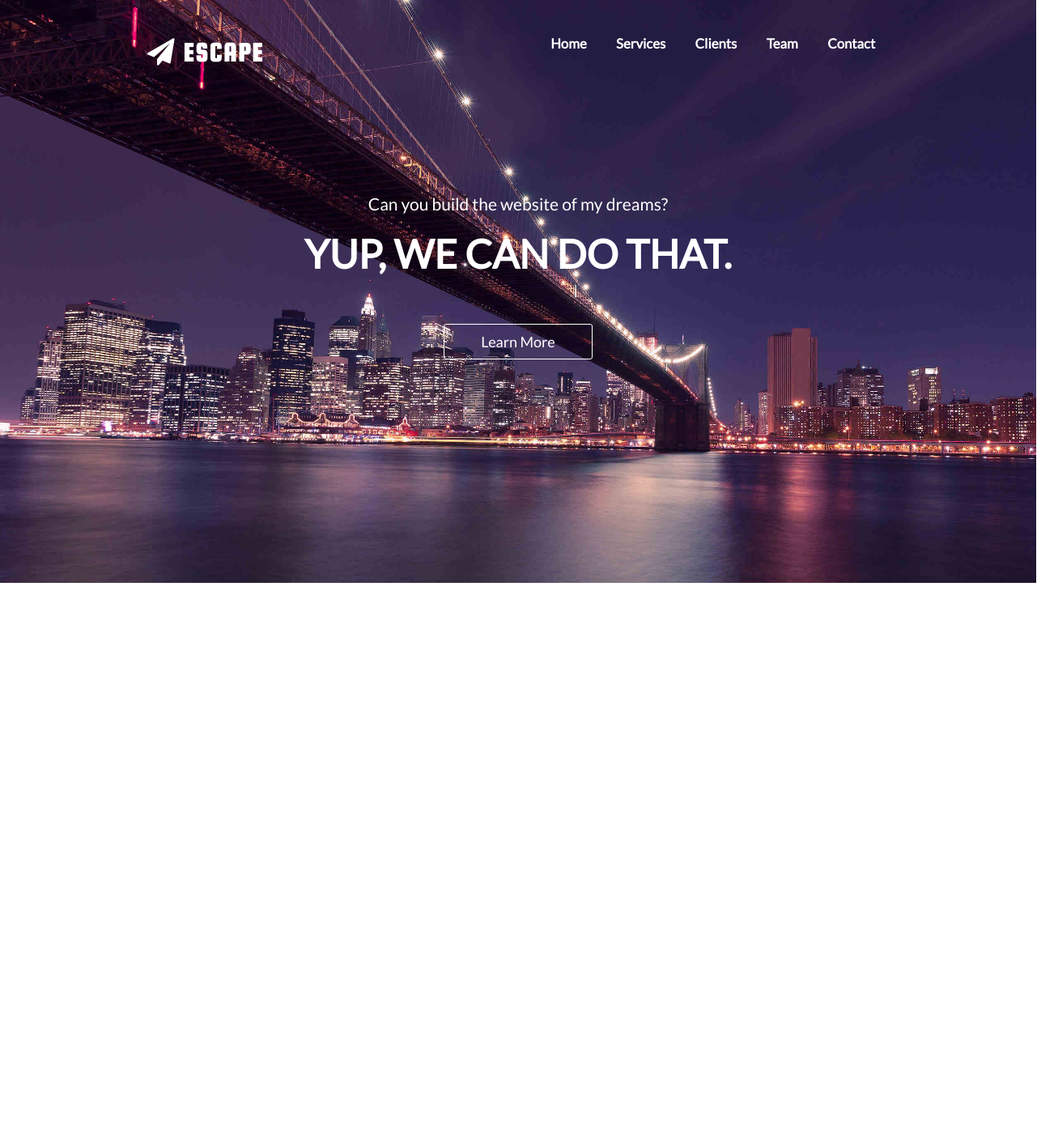
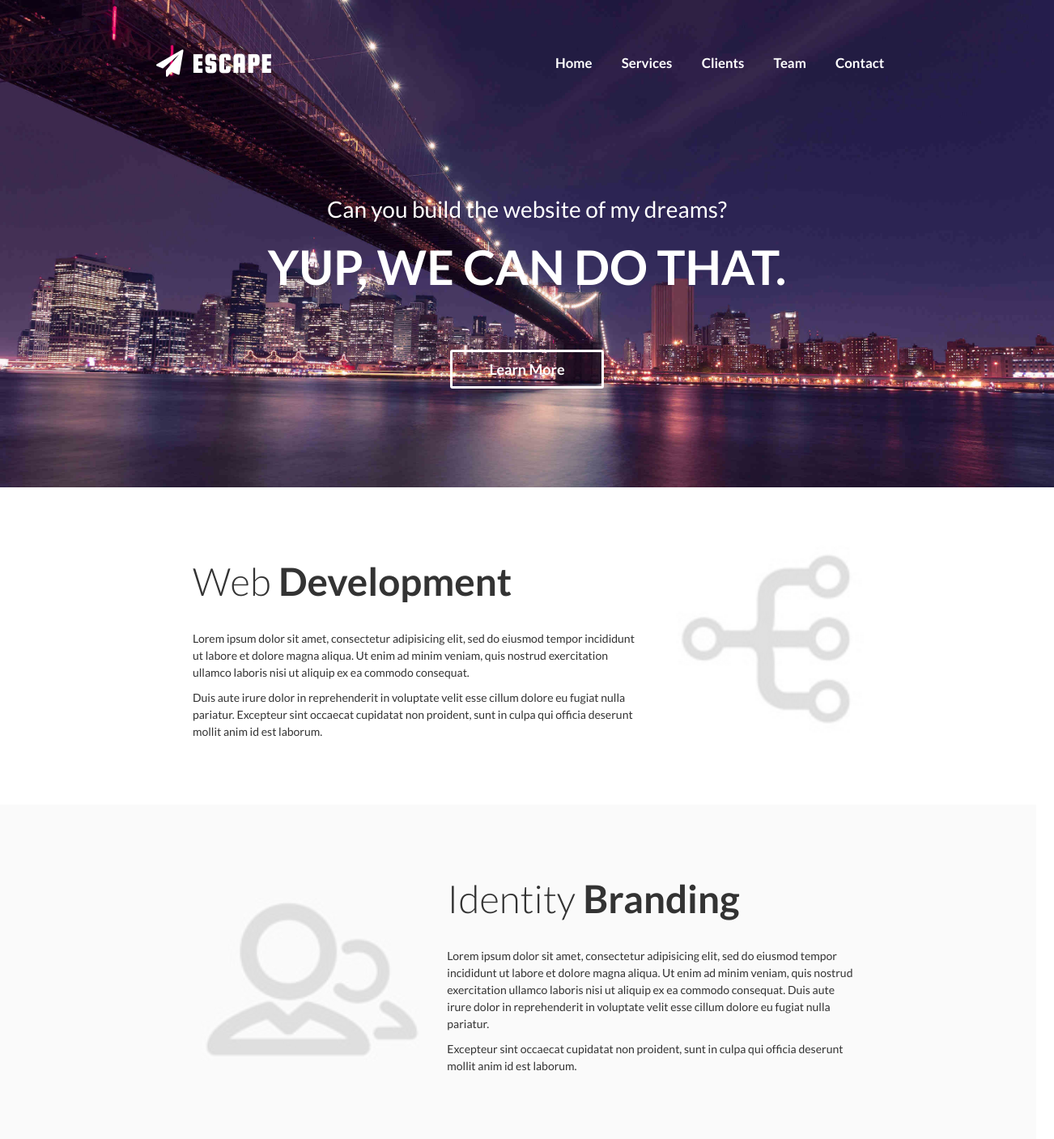
Before and after one commit to aaqib29292/escape, a plain HTML site: page index.html in a window 1280 px wide. Shown: the whole page at 81% size, 1302 px wide, since content can reach past the window. Before the commit the page ends 800 px from the top, so only its background shows below. Drawn offline with Linux system fonts and the light colour scheme.

Commit message:
add web dev n identity branding slide

```diff
--- a/css/src/app.scss
+++ b/css/src/app.scss
@@ -1,2 +1,4 @@
 @import   "common",
-          "main";
+          "main",
+          "web-development",
+          "identity-branding";
--- /dev/null
+++ b/css/src/identity-branding.scss
@@ -0,0 +1,26 @@
+#identity-branding {
+  background-color: #FAFAFA;
+  .row{
+    padding: 5em 11em 5em 11em;
+    .col-sm-8 {
+      padding-left: 4em;
+    }
+  }
+
+  h2{
+    font-size: 3.4em;
+    padding-bottom: 0.5em;
+  }
+
+  .light-font {
+    font-weight: 100;
+  }
+
+  p {
+    line-height: 150%;
+  }
+
+  img{
+    margin-top: 3em;
+  }
+}
--- a/css/src/main.scss
+++ b/css/src/main.scss
@@ -1,23 +1,25 @@
+
 #main {
-  height: 90vh;
+  height: 43em;
+  width: 93em;
   background-image: url(../images/city-scape.jpg);
   background-size: cover;
   background-repeat: no-repeat;
+
+  .container{
 
     :hover{
       color: #FFF;
       text-decoration: none;
     }
 
-  padding: 3em 0;
+    .nav{
+       padding-top: 4em;
 
       .pull-left {
         font-size: 2em;
         font-weight: bold;
         margin-left: 4em;
-
-  }
-
         a.active {
           font-family: 'Squada One', cursive;
           text-transform: uppercase;
@@ -25,38 +27,42 @@
           font-size: 1.2em;
           letter-spacing: 2px;
         }
+      }
 
       .pull-right {
         margin-right: 8em;
+        transform: translateY(10px);
         a {
           color: #FFF;
           padding: 1em;
-      transform: translateY(10px);
+
           font-weight: bold;
           font-size: 1.2em;
-
+        }
       }
     }
 
-  .title {
+    .title{
       text-align: center;
       color: #FFF;
       p {
-        font-size: 1.5em;
-        padding: 7em 0 0;
+        font-size: 2em;
+        padding: 4.8em 0 0;
       }
-
       h1 {
-        font-size: 3.5em;
+        font-size: 4.2em;
         text-transform: uppercase;
         padding-bottom: 1em;
         font-weight: bold;
       }
       .btn {
         color: #FFF;
+        font-weight: bolder;
         border-radius: 3px;
         border-color: #FFF;
         padding: 0.5em 2.5em;
+        border-width: 3px;
+      }
     }
   }
 
--- /dev/null
+++ b/css/src/web-development.scss
@@ -0,0 +1,18 @@
+#web-development {
+  .row{
+    padding: 5em 9em 5em 12em;
+  }
+
+  h2 {
+    font-size: 3.4em;
+    padding-bottom: 0.5em;
+  }
+
+  .web {
+    font-weight: 100;
+  }
+
+  p {
+    line-height: 150%;
+  }
+}
--- a/index.html
+++ b/index.html
@@ -7,7 +7,7 @@
 
     <link rel="stylesheet" href="css/app.css">
 
-    <link href='https://fonts.googleapis.com/css?family=Lato' rel='stylesheet' type='text/css'>
+    <link href='https://fonts.googleapis.com/css?family=Lato:300,900,700,400' rel='stylesheet' type='text/css'>
 
     <link href='https://fonts.googleapis.com/css?family=Squada+One' rel='stylesheet' type='text/css'>
 
@@ -17,7 +17,7 @@
   <body>
     <section id="main">
       <div class="container">
-
+        <div class="nav">
           <nav class="pull-left">
             <a href="#" class="active"><i class="fa fa-paper-plane"></i> Escape</a>
           </nav>
@@ -36,8 +36,37 @@
         </div>
 
       </section>
+      </div>
 
+      <section id="web-development">
+      <div class="container">
+        <div class="row">
+          <div class="col-sm-8">
+            <h2><span class="web">Web</span> <b>Development</b></h2>
+            <p>Lorem ipsum dolor sit amet, consectetur adipisicing elit, sed do eiusmod tempor incididunt ut labore et dolore magna aliqua. Ut enim ad minim veniam, quis nostrud exercitation ullamco laboris nisi ut aliquip ex ea commodo consequat.</p>
+            <p>Duis aute irure dolor in reprehenderit in voluptate velit esse cillum dolore eu fugiat nulla pariatur. Excepteur sint occaecat cupidatat non proident, sunt in culpa qui officia deserunt mollit anim id est laborum.</p>
+          </div>
+          <div class="col-sm-4">
+            <img src="images/hub.png" alt="hub" class="hub">
+          </div>
+        </div>
+      </div>
+    </section>
 
+    <section id="identity-branding">
+      <div class="container">
+        <div class="row">
+          <div class="col-sm-4">
+            <img src="images/users.png" alt="user" class="user">
+          </div>
+          <div class="col-sm-8">
+            <h2><span class="light-font">Identity</span> <b>Branding</b></h2>
+            <p>Lorem ipsum dolor sit amet, consectetur adipisicing elit, sed do eiusmod tempor incididunt ut labore et dolore magna aliqua. Ut enim ad minim veniam, quis nostrud exercitation ullamco laboris nisi ut aliquip ex ea commodo consequat. Duis aute irure dolor in reprehenderit in voluptate velit esse cillum dolore eu fugiat nulla pariatur.</p>
+            <p>Excepteur sint occaecat cupidatat non proident, sunt in culpa qui officia deserunt mollit anim id est laborum.</p>
+          </div>
+        </div>
+      </div>
+    </section>
 
   </body>
 </html>
```
Also changed, not shown: css/app.css, images/hub.png (added), images/users.png (added), 1 other file. Lines whose indentation alone changed are shown as unchanged.
